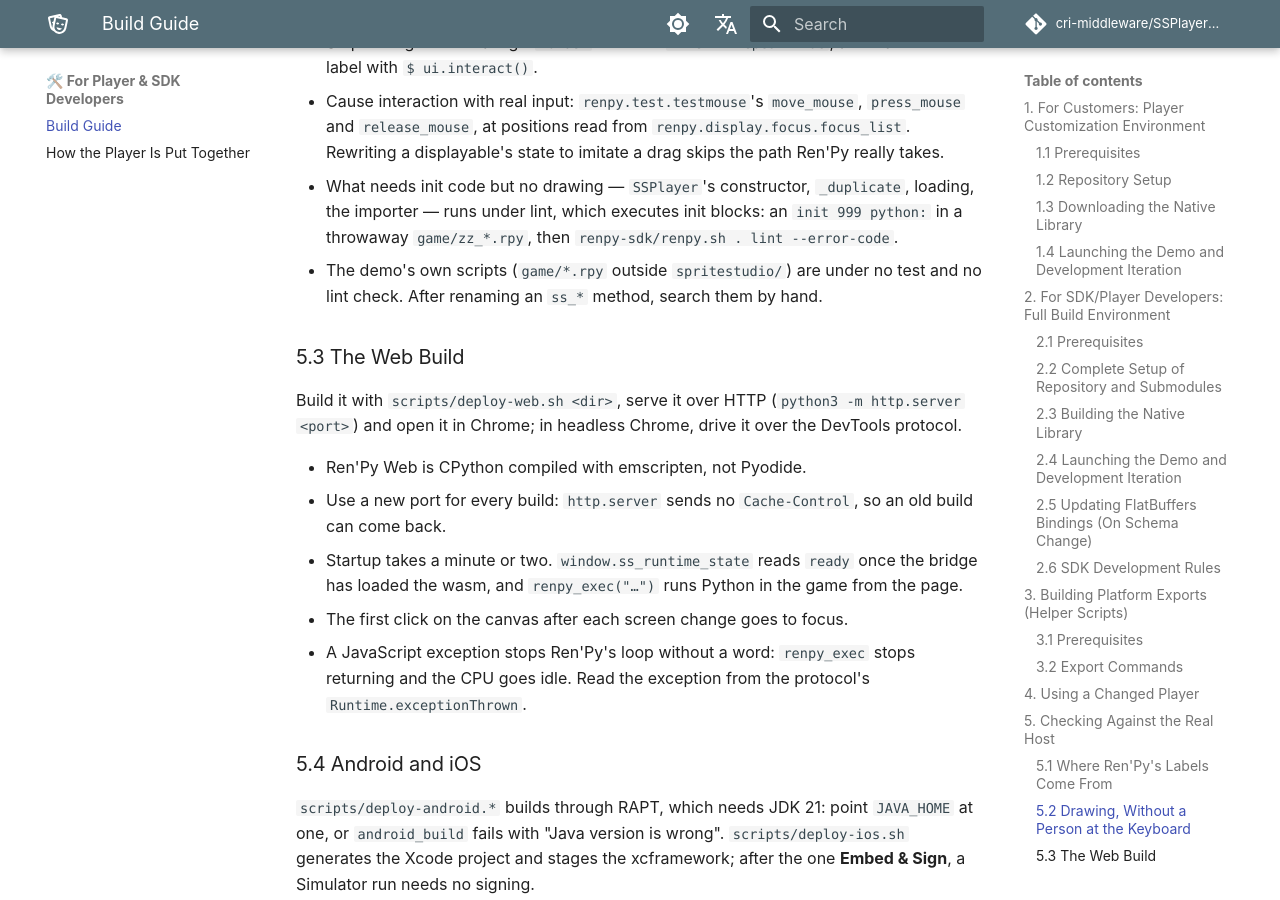
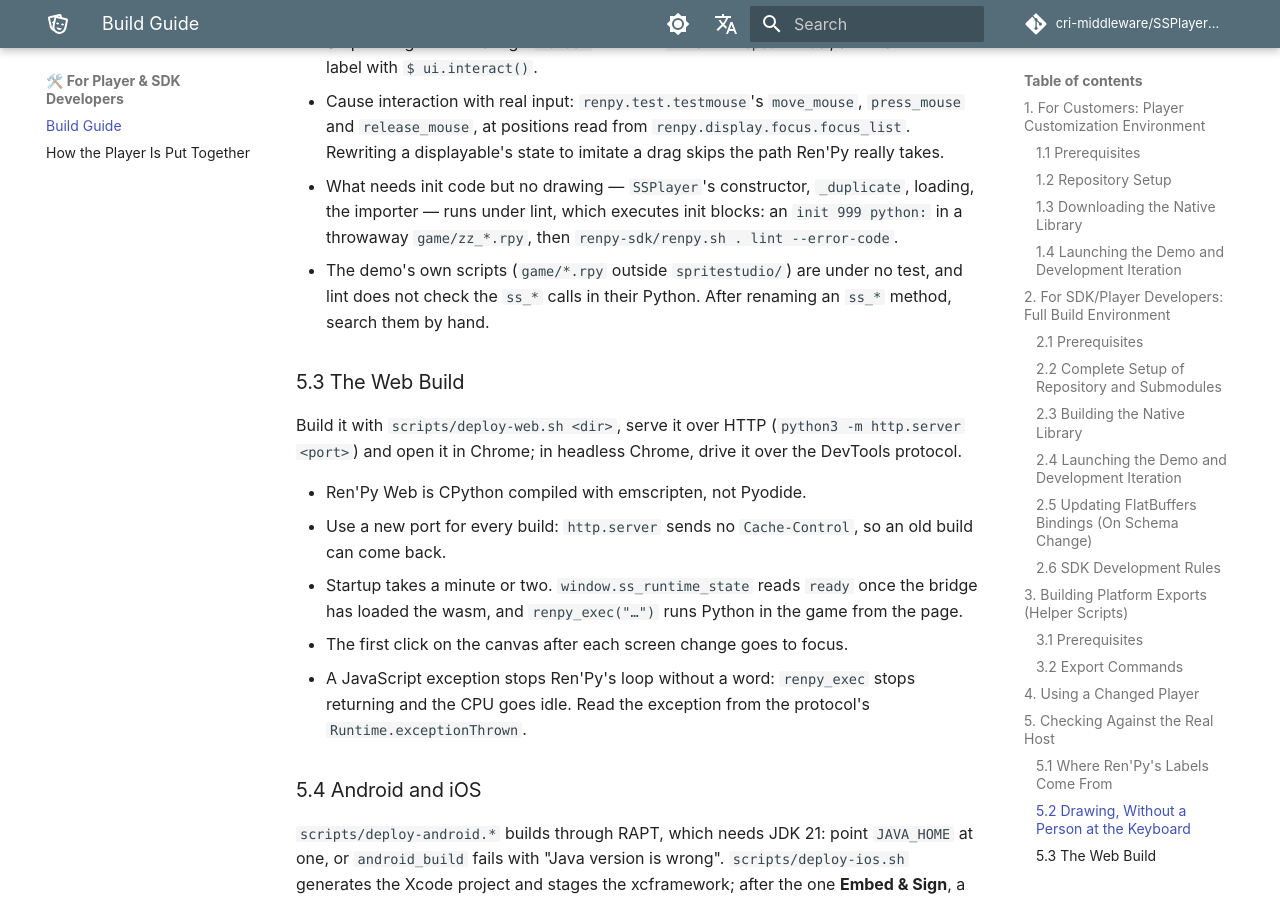
Before and after one commit to cri-middleware/SSPlayerForRenPy, an MkDocs documentation site: the page built from docs/en/development/build.md, in a window 1280 px wide and 900 px high, scrolled down 7016 px. Built offline with MkDocs 1.6.1 and Material for MkDocs 9.7.7, drawn with Linux system fonts in a browser that asks for light colours; comment, search, counter and statistics services are not loaded.

Commit message:
docs(dev): match the developer pages to the code
- Architecture: the Web bridge talks through Ren'Py's emscripten module;
  renpy.emscripten is a flag.
- AGENTS.md: only the importer, the browser and the diagnostics are gated
  on config.developer.
- Build Guide: lint reads the demo's scripts but not the ss_* calls in
  their Python.
- CONTRIBUTING: the docs order includes buttons.

```diff
--- a/docs/en/development/build.md
+++ b/docs/en/development/build.md
@@ -257,8 +257,8 @@ Run it with
 - What needs init code but no drawing — `SSPlayer`'s constructor, `_duplicate`, loading, the
   importer — runs under lint, which executes init blocks: an `init 999 python:` in a
   throwaway `game/zz_*.rpy`, then `renpy-sdk/renpy.sh . lint --error-code`.
-- The demo's own scripts (`game/*.rpy` outside `spritestudio/`) are under no test and no lint
-  check. After renaming an `ss_*` method, search them by hand.
+- The demo's own scripts (`game/*.rpy` outside `spritestudio/`) are under no test, and lint does not
+  check the `ss_*` calls in their Python. After renaming an `ss_*` method, search them by hand.
 
 ### 5.3 The Web Build
 
```
Also changed, not shown: AGENTS.md (+2 -1 lines), CONTRIBUTING.md (+2 -2 lines), docs/en/development/architecture.md (+1 -1 lines), docs/ja/development/architecture.md (+1 -1 lines), docs/ja/development/build.md (+1 -1 lines).
